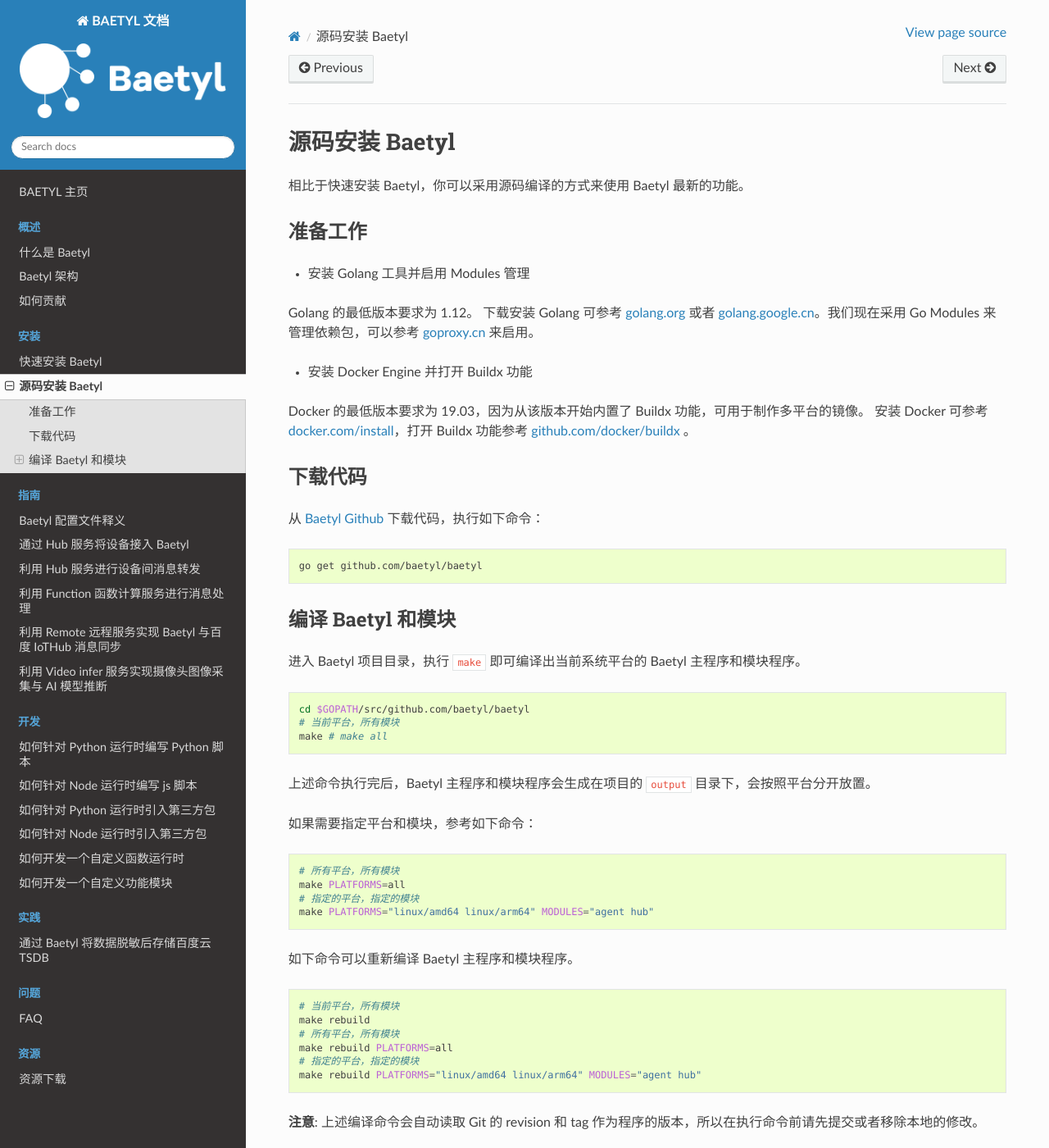
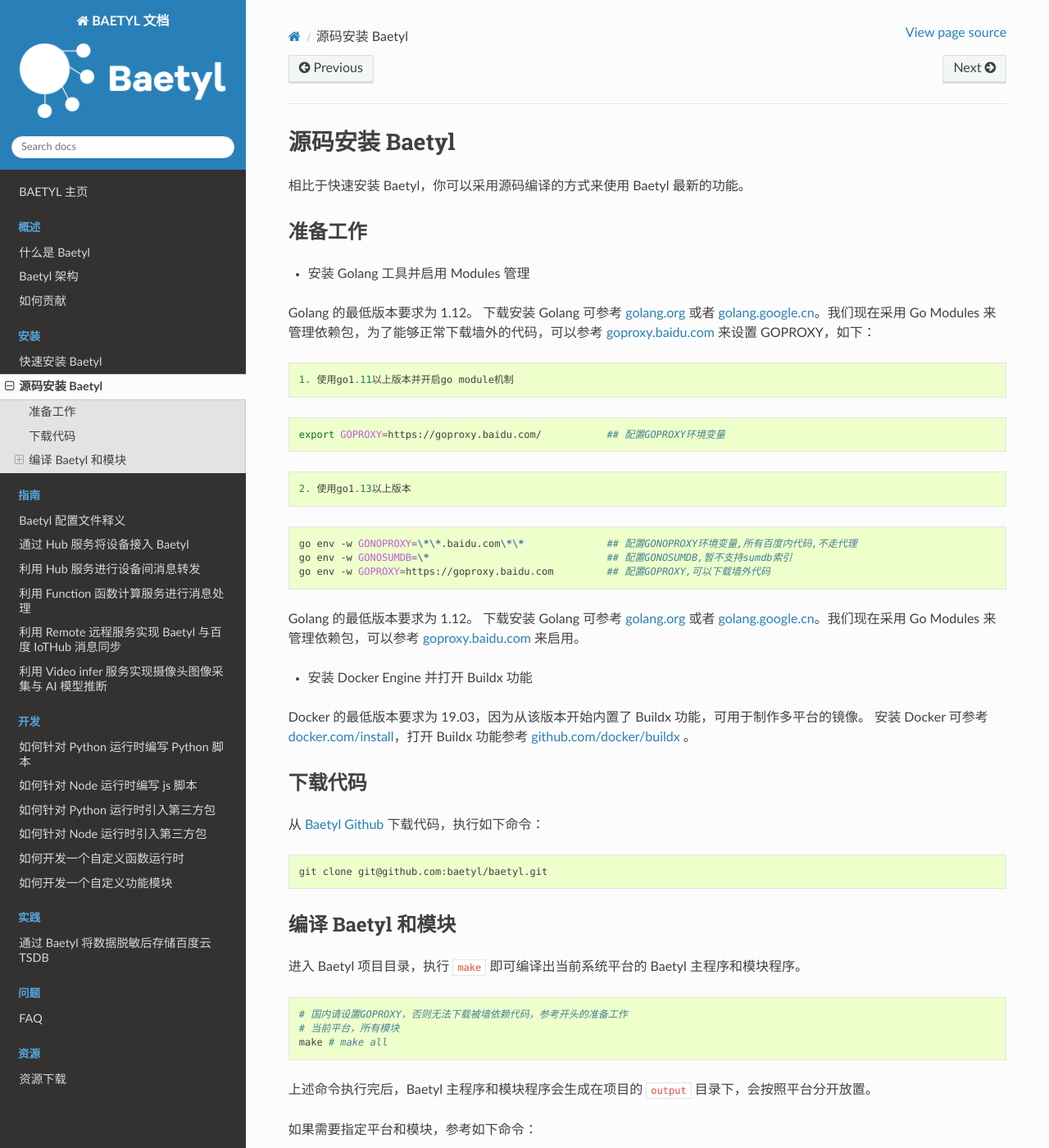
Before and after one commit to baetyl/baetyl-docs-cn, a Sphinx documentation site: the page built from docs/install/Install-from-source.md, in a window 1280 px wide and 1400 px high. Shown: the whole window at 82% size. Built offline with Sphinx 7.4.7 and the Read the Docs theme 2.0.0, drawn with Linux system fonts in a browser that asks for light colours; some of the changed text lies outside the part shown.

Commit message:
Update Install-from-source.md

````diff
--- a/docs/install/Install-from-source.md
+++ b/docs/install/Install-from-source.md
@@ -6,7 +6,23 @@
 
 - 安装 Golang 工具并启用 Modules 管理
 
-Golang 的最低版本要求为 1.12。 下载安装 Golang 可参考 [golang.org](https://golang.org/dl/) 或者 [golang.google.cn](https://golang.google.cn/dl/)。我们现在采用 Go Modules 来管理依赖包，可以参考 [goproxy.cn](https://goproxy.cn) 来启用。
+Golang 的最低版本要求为 1.12。 下载安装 Golang 可参考 [golang.org](https://golang.org/dl/) 或者 [golang.google.cn](https://golang.google.cn/dl/)。我们现在采用 Go Modules 来管理依赖包，为了能够正常下载墙外的代码，可以参考 [goproxy.baidu.com](https://goproxy.baidu.com/) 来设置 GOPROXY，如下：
+
+    1. 使用go1.11以上版本并开启go module机制
+
+```shell
+export GOPROXY=https://goproxy.baidu.com/           ## 配置GOPROXY环境变量
+```
+
+    2. 使用go1.13以上版本
+
+```shell
+go env -w GONOPROXY=\*\*.baidu.com\*\*              ## 配置GONOPROXY环境变量,所有百度内代码,不走代理
+go env -w GONOSUMDB=\*                              ## 配置GONOSUMDB,暂不支持sumdb索引
+go env -w GOPROXY=https://goproxy.baidu.com         ## 配置GOPROXY,可以下载墙外代码
+```
+
+Golang 的最低版本要求为 1.12。 下载安装 Golang 可参考 [golang.org](https://golang.org/dl/) 或者 [golang.google.cn](https://golang.google.cn/dl/)。我们现在采用 Go Modules 来管理依赖包，可以参考 [goproxy.baidu.com](https://goproxy.baidu.com/) 来启用。
 
 - 安装 Docker Engine 并打开 Buildx 功能
 
@@ -17,7 +33,7 @@
 从 [Baetyl Github](https://github.com/baetyl/baetyl) 下载代码，执行如下命令：
 
 ```shell
-go get github.com/baetyl/baetyl
+git clone git@github.com:baetyl/baetyl.git
 ```
 
 ## 编译 Baetyl 和模块
@@ -25,7 +41,7 @@
 进入 Baetyl 项目目录，执行 `make` 即可编译出当前系统平台的 Baetyl 主程序和模块程序。
 
 ```shell
-cd $GOPATH/src/github.com/baetyl/baetyl
+# 国内请设置GOPROXY，否则无法下载被墙依赖代码，参考开头的准备工作
 # 当前平台，所有模块
 make # make all
 ```
@@ -61,7 +77,7 @@
 进入 Baetyl 项目目录，执行 `make image` 即可生成当前系统平台的模块镜像。
 
 ```shell
-cd $GOPATH/src/github.com/baetyl/baetyl
+# 为了制作多平台的镜像，我们采用了 docker 的 buildx，参考开头的准备工作
 # 当前平台，所有模块
 make image
 # 当前平台，指定的模块
````
